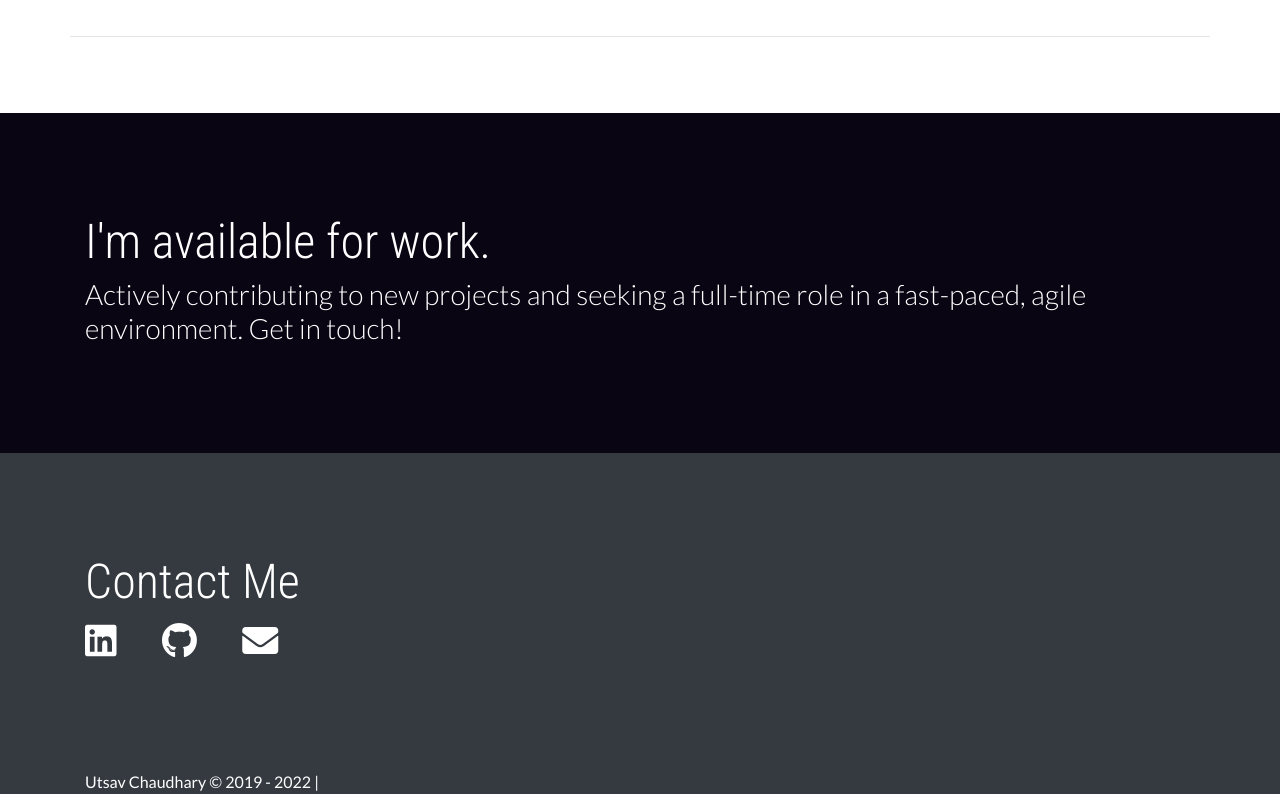
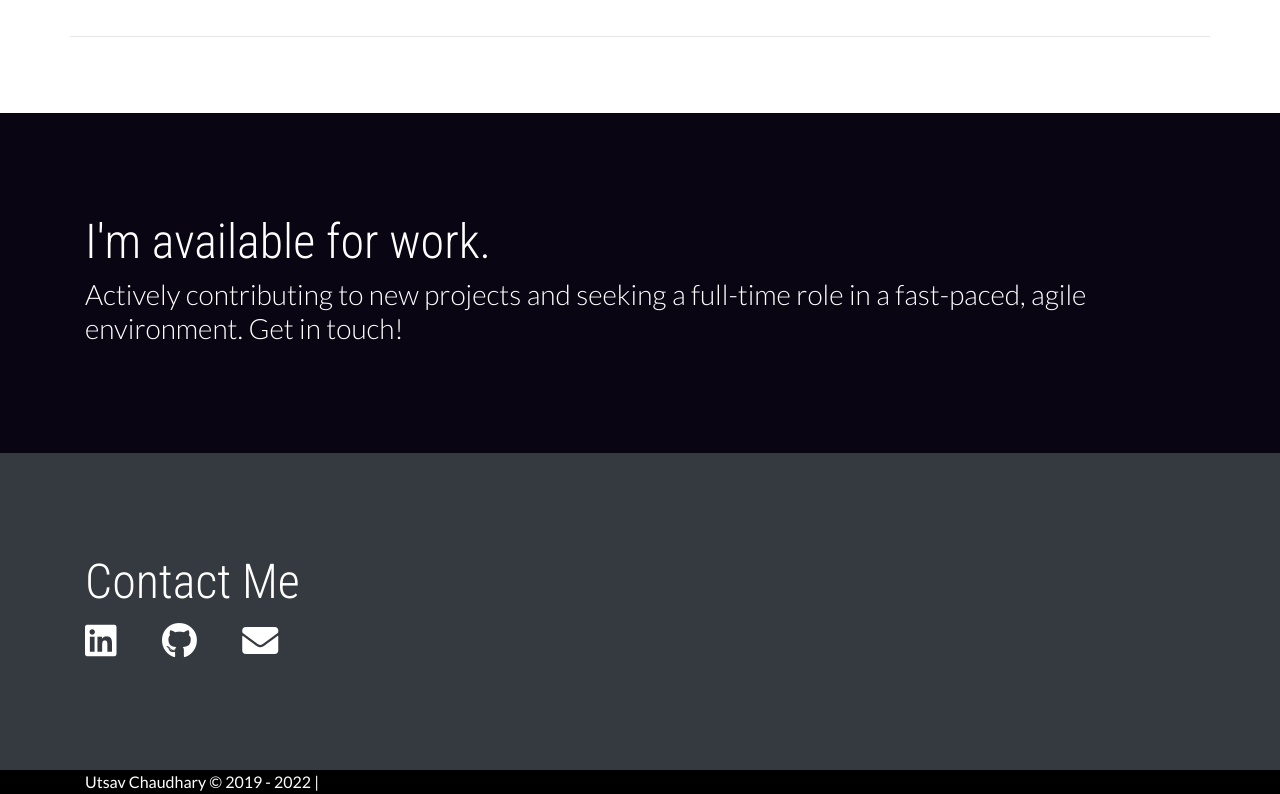
Before and after one commit to utsavchaudharygithub/portfolio, a plain HTML site: page index.html in a window 1280 px wide. Shown: the part 4083-4877 px from the top of the page. Drawn offline with nearby package versions, Linux system fonts and the light colour scheme.

Commit message:
adding screenshots

```diff
--- a/assets/css/app.css
+++ b/assets/css/app.css
@@ -15,7 +15,7 @@ h1 {
 }
 
 footer {
-  background-color: #343a40;
+  background-color: #000000;
   color: #fff;
   display: flex;
   align-items: flex-start;
```
Also changed, not shown: assets/images/Screen Shot 2022-01-25 at 12.17.43 AM.png (added), assets/images/Screen Shot 2022-01-25 at 12.18.01 AM.png (added), assets/images/Screen Shot 2022-01-25 at 12.18.09 AM.png (added), assets/images/Screen Shot 2022-01-25 at 12.18.14 AM.png (added), assets/images/Screen Shot 2022-01-25 at 12.18.24 AM.png (added), assets/images/Screen Shot 2022-01-25 at 12.18.33 AM.png (added).
